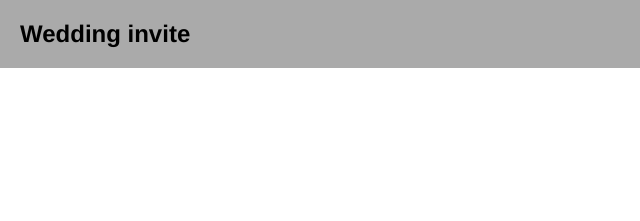
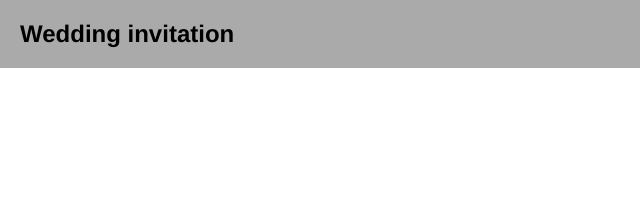
Before and after one commit to Mcdo837/Wedding-Invitation, a plain HTML site: page index.html in a window 1280 px wide. Shown: the top 221 px of the page, 0-640 px from the left. Drawn offline with nearby package versions, Linux system fonts and the light colour scheme.

Commit message:
wedding spelling

```diff
--- a/index.html
+++ b/index.html
@@ -9,7 +9,7 @@
 <body>
     <header>
         <div class="logog-container">
-            <h2 class="logo">Wedding invite</h2>
+            <h2 class="logo">Wedding invitation</h2>
         </div>
         <div class="menu-container"></div>
     </header>
```
